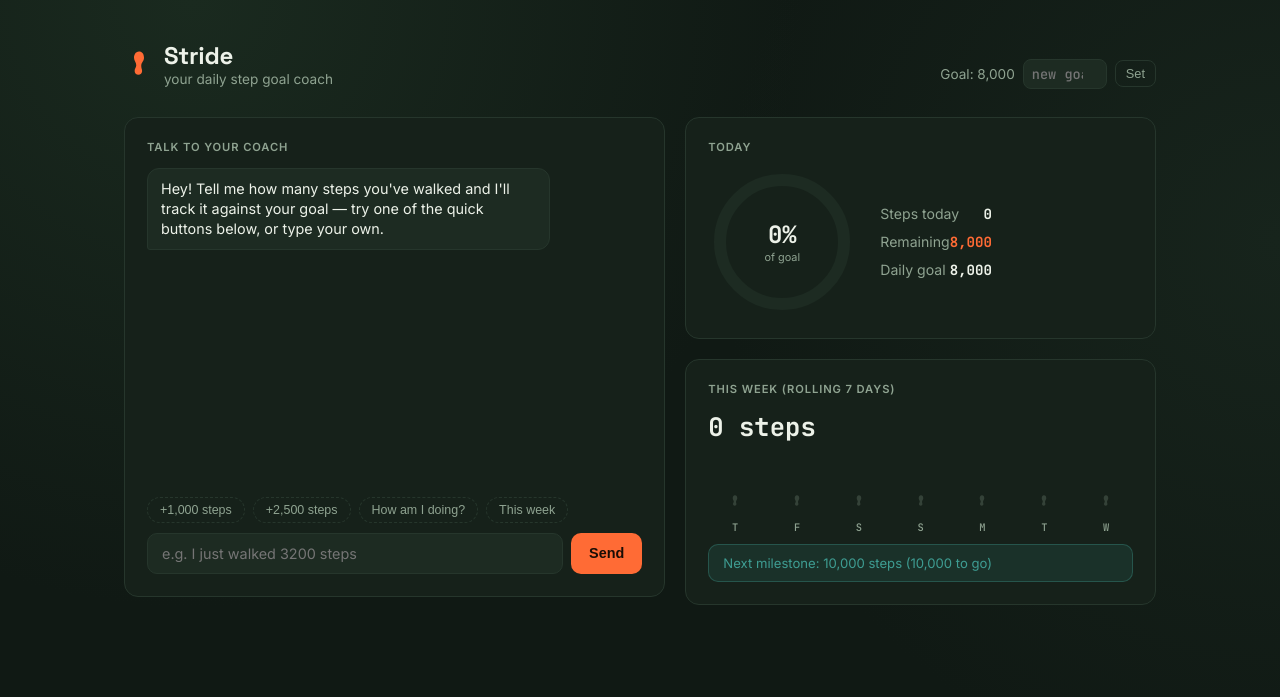
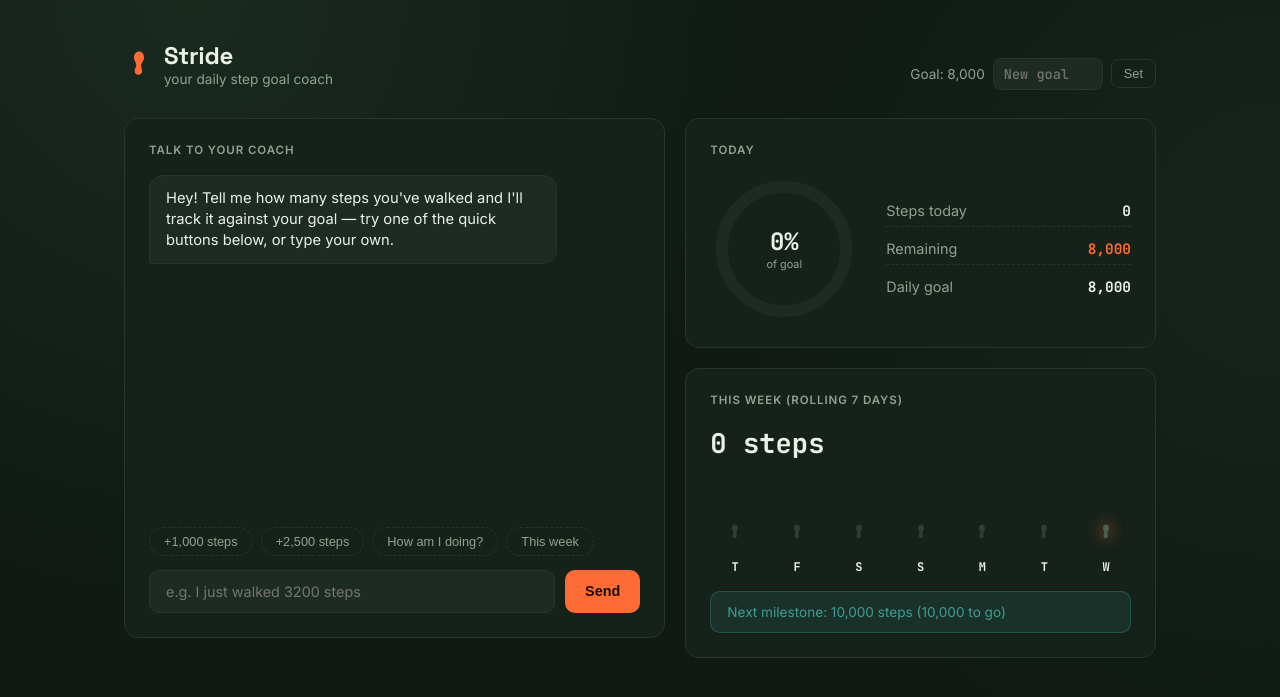
Before and after one commit to AnuradhaKashaudhan/Step-Goal-Coach, a Flask app: page / in a window 1280 px wide. Shown: the top 697 px of the page. Run offline with Flask 3, Linux system fonts and the light colour scheme.

Commit message:
Polish UI styling and update Gemini model to gemini-3.5-flash with dynamic key reloading

```diff
--- a/agent.py
+++ b/agent.py
@@ -49,17 +49,15 @@ Rules for your replies:
    back to their step goal.
 """
 
-MODEL_NAME = "gemini-3.6-flash"
+MODEL_NAME = "gemini-3.5-flash"
 
 _client = None
 _chat = None
+_last_key = None
 
 
 def _get_client() -> genai.Client:
-    global _client
-    if _client is not None:
-        return _client
-
+    global _client, _last_key, _chat
     api_key = os.environ.get("GEMINI_API_KEY")
     if not api_key and os.path.exists(".env"):
         with open(".env", "r") as f:
@@ -70,7 +68,12 @@ def _get_client() -> genai.Client:
 
     if not api_key:
         raise RuntimeError("GEMINI_API_KEY is not set. Please set the GEMINI_API_KEY environment variable or put it in a .env file.")
-    _client = genai.Client(api_key=api_key)
+
+    if _client is None or api_key != _last_key:
+        _last_key = api_key
+        _client = genai.Client(api_key=api_key)
+        _chat = None  # Reset active chat session to use new client
+
     return _client
 
 
--- a/templates/index.html
+++ b/templates/index.html
@@ -79,14 +79,14 @@
   }
 
   .goal-editor input {
-    width: 84px;
+    width: 110px;
     background: var(--surface-2);
     border: 1px solid var(--line);
     border-radius: 8px;
     color: var(--text);
     font-family: 'JetBrains Mono', monospace;
     font-size: 0.85rem;
-    padding: 5px 8px;
+    padding: 6px 10px;
   }
 
   .goal-editor button {
@@ -94,9 +94,10 @@
     border: 1px solid var(--line);
     color: var(--text-dim);
     border-radius: 8px;
-    padding: 5px 10px;
+    padding: 6px 12px;
     font-size: 0.8rem;
     cursor: pointer;
+    transition: all 0.2s ease;
   }
   .goal-editor button:hover { border-color: var(--accent); color: var(--accent); }
 
@@ -114,7 +115,7 @@
     background: var(--surface);
     border: 1px solid var(--line);
     border-radius: var(--radius);
-    padding: 22px;
+    padding: 24px;
   }
 
   .card + .card { margin-top: 20px; }
@@ -122,17 +123,17 @@
   .card-label {
     text-transform: uppercase;
     letter-spacing: 0.08em;
-    font-size: 0.7rem;
+    font-size: 0.72rem;
     color: var(--text-dim);
     font-weight: 600;
-    margin-bottom: 14px;
+    margin-bottom: 18px;
   }
 
   /* --- Progress ring --- */
   .ring-row {
     display: flex;
     align-items: center;
-    gap: 24px;
+    gap: 28px;
   }
 
   .ring-wrap { position: relative; width: 148px; height: 148px; flex-shrink: 0; }
@@ -147,10 +148,19 @@
   .ring-pct { font-family: 'JetBrains Mono', monospace; font-weight: 700; font-size: 1.5rem; }
   .ring-sub { font-size: 0.68rem; color: var(--text-dim); }
 
-  .stat-list { display: flex; flex-direction: column; gap: 10px; }
-  .stat { display: flex; justify-content: space-between; font-size: 0.88rem; }
-  .stat .k { color: var(--text-dim); }
-  .stat .v { font-family: 'JetBrains Mono', monospace; font-weight: 600; }
+  .stat-list { display: flex; flex-direction: column; gap: 12px; flex: 1; min-width: 190px; }
+  .stat {
+    display: flex;
+    justify-content: space-between;
+    align-items: center;
+    gap: 20px;
+    font-size: 0.9rem;
+    padding-bottom: 6px;
+    border-bottom: 1px dashed var(--line);
+  }
+  .stat:last-child { border-bottom: none; padding-bottom: 0; }
+  .stat .k { color: var(--text-dim); white-space: nowrap; }
+  .stat .v { font-family: 'JetBrains Mono', monospace; font-weight: 600; white-space: nowrap; }
   .stat .v.accent { color: var(--accent); }
 
   /* --- Weekly trail --- */
@@ -158,17 +168,18 @@
     display: flex;
     justify-content: space-between;
     align-items: flex-end;
-    gap: 8px;
-    height: 90px;
-    margin-bottom: 10px;
+    gap: 12px;
+    height: 100px;
+    margin-top: 14px;
+    margin-bottom: 16px;
   }
 
-  .trail-day { display: flex; flex-direction: column; align-items: center; gap: 6px; flex: 1; }
-  .print-track { height: 60px; display: flex; align-items: flex-end; }
-  .print { opacity: 0.25; transition: opacity 0.4s, transform 0.4s; transform: scale(0.85); }
-  .print.filled { opacity: 1; transform: scale(1); }
-  .print.today { filter: drop-shadow(0 0 6px var(--accent-soft)); }
-  .day-label { font-size: 0.65rem; color: var(--text-dim); font-family: 'JetBrains Mono', monospace; }
+  .trail-day { display: flex; flex-direction: column; align-items: center; gap: 8px; flex: 1; }
+  .print-track { height: 65px; display: flex; align-items: flex-end; justify-content: center; }
+  .print { opacity: 0.45; transition: opacity 0.4s, transform 0.4s; transform: scale(0.9); }
+  .print.filled { opacity: 1; transform: scale(1.1); filter: drop-shadow(0 0 5px var(--accent-soft)); }
+  .print.today { filter: drop-shadow(0 0 8px var(--accent)); opacity: 1; }
+  .day-label { font-size: 0.75rem; color: var(--text); font-weight: 600; font-family: 'JetBrains Mono', monospace; margin-top: 4px; }
 
   .milestone-banner {
     display: flex;
@@ -178,35 +189,35 @@
     border: 1px solid #4fd1c555;
     color: var(--accent-2);
     border-radius: 10px;
-    padding: 10px 14px;
-    font-size: 0.82rem;
-    margin-top: 4px;
+    padding: 12px 16px;
+    font-size: 0.85rem;
+    margin-top: 8px;
   }
 
   .weekly-total {
     font-family: 'JetBrains Mono', monospace;
-    font-size: 1.6rem;
+    font-size: 1.7rem;
     font-weight: 700;
   }
 
   /* --- Chat --- */
-  .chat-card { display: flex; flex-direction: column; height: 480px; }
+  .chat-card { display: flex; flex-direction: column; height: 520px; }
   .messages {
     flex: 1;
     overflow-y: auto;
     display: flex;
     flex-direction: column;
-    gap: 10px;
-    padding-right: 4px;
-    margin-bottom: 12px;
+    gap: 12px;
+    padding-right: 6px;
+    margin-bottom: 14px;
   }
 
   .msg {
-    max-width: 82%;
-    padding: 10px 13px;
-    border-radius: 12px;
-    font-size: 0.9rem;
-    line-height: 1.4;
+    max-width: 84%;
+    padding: 12px 16px;
+    border-radius: 14px;
+    font-size: 0.92rem;
+    line-height: 1.45;
   }
   .msg.user {
     align-self: flex-end;
@@ -222,14 +233,14 @@
   }
   .msg.error { border-color: #a33; color: #ff9e9e; }
 
-  .chat-input-row { display: flex; gap: 8px; }
+  .chat-input-row { display: flex; gap: 10px; }
   .chat-input-row input {
     flex: 1;
     background: var(--surface-2);
     border: 1px solid var(--line);
     border-radius: 10px;
     color: var(--text);
-    padding: 11px 14px;
+    padding: 12px 16px;
     font-size: 0.9rem;
     font-family: 'Inter', sans-serif;
   }
@@ -239,26 +250,28 @@
     color: #1a0d05;
     border: none;
     border-radius: 10px;
-    padding: 0 18px;
+    padding: 0 20px;
     font-weight: 600;
     font-size: 0.9rem;
     cursor: pointer;
+    transition: opacity 0.2s ease;
   }
   .chat-input-row button:disabled { opacity: 0.5; cursor: default; }
 
-  .quick-row { display: flex; gap: 8px; margin-bottom: 10px; flex-wrap: wrap; }
+  .quick-row { display: flex; gap: 8px; margin-bottom: 14px; flex-wrap: wrap; }
   .quick-btn {
     background: none;
     border: 1px dashed var(--line);
     color: var(--text-dim);
     border-radius: 20px;
-    padding: 5px 12px;
-    font-size: 0.78rem;
+    padding: 6px 14px;
+    font-size: 0.8rem;
     cursor: pointer;
+    transition: all 0.2s ease;
   }
   .quick-btn:hover { border-color: var(--accent); color: var(--accent); }
 
-  .typing { color: var(--text-dim); font-size: 0.8rem; font-style: italic; }
+  .typing { color: var(--text-dim); font-size: 0.82rem; font-style: italic; }
 </style>
 </head>
 <body>
@@ -276,7 +289,7 @@
     </div>
     <div class="goal-editor">
       <span id="goalLabel">Goal: 8,000</span>
-      <input id="goalInput" type="number" placeholder="new goal" />
+      <input id="goalInput" type="number" placeholder="New goal" />
       <button id="goalBtn">Set</button>
     </div>
   </header>
@@ -353,8 +366,8 @@ function addMsg(text, cls) {
 }
 
 function footprintSVG(filled) {
-  const color = filled ? 'var(--accent)' : 'var(--text-dim)';
-  return `<svg class="print" width="16" height="26" viewBox="0 0 24 24" fill="none">
+  const color = filled ? 'var(--accent)' : '#4a6150';
+  return `<svg class="print" width="20" height="30" viewBox="0 0 24 24" fill="none">
     <path d="M12 2C9 2 8 5 8 7c0 2.5 1.8 3.5 1.8 6 0 2-1.3 2.5-1.3 4.5 0 1.7 1.3 3 3 3s3-1.3 3-3c0-1.5-.7-2-.7-4 0-2.8 2.2-3.7 2.2-6.5 0-3-1.5-5-4-5z" fill="${color}"/>
   </svg>`;
 }
```
